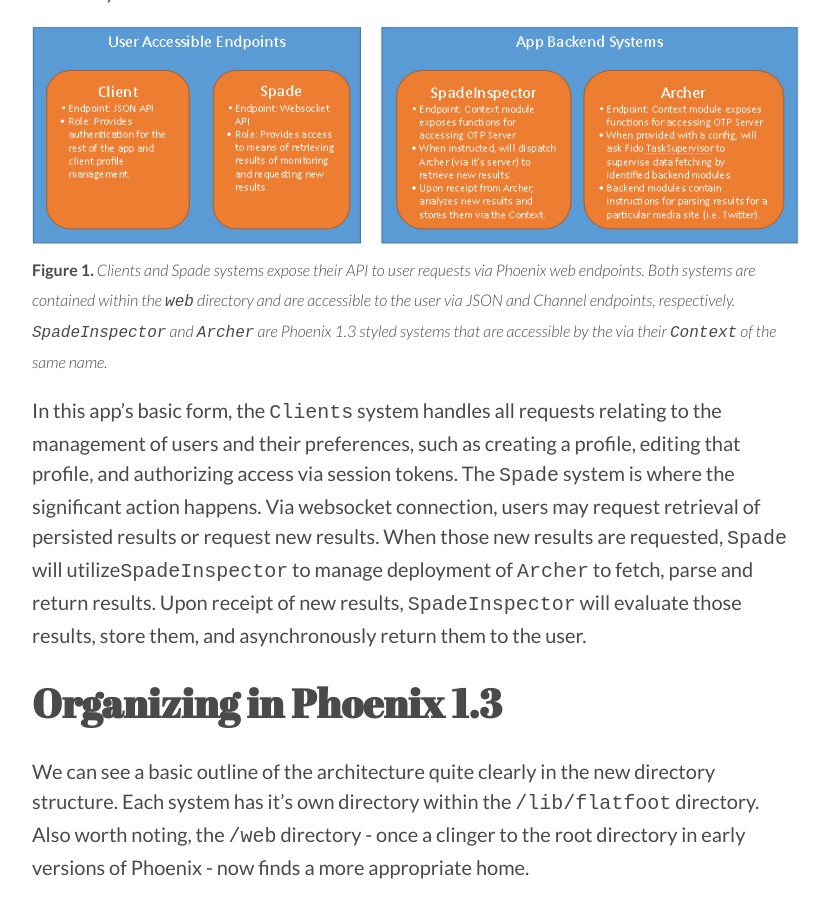
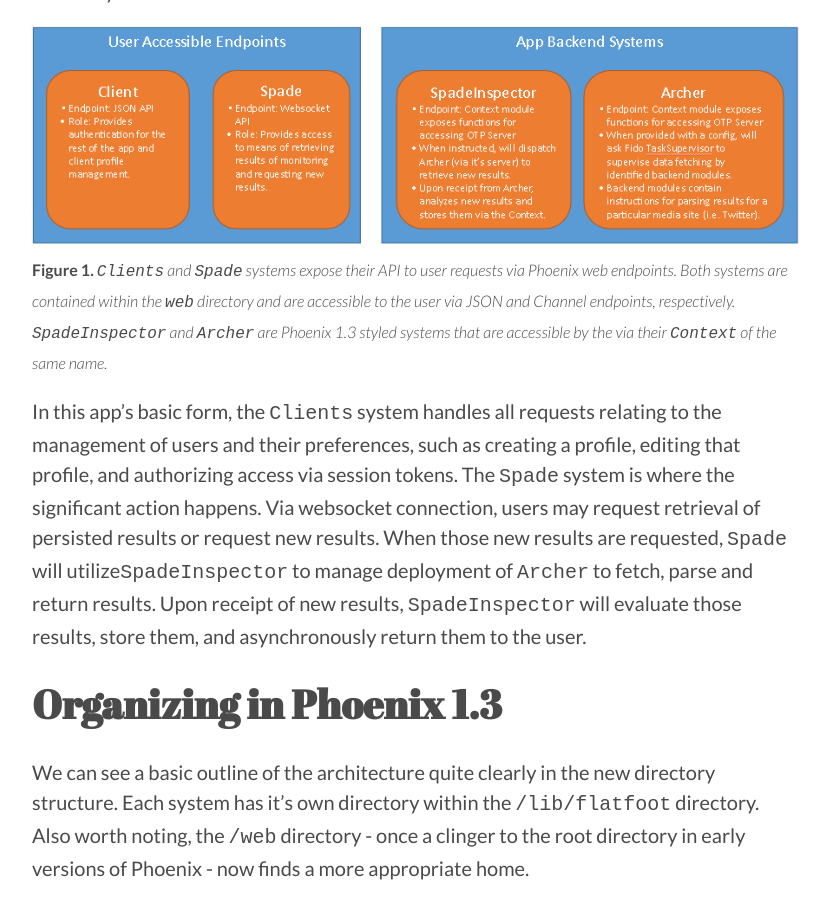
Before and after one commit to davelively14/portfolio-kami, a Jekyll site: the page built from _posts/2017-06-26-capstone-pt-1.md, in a window 1280 px wide and 900 px high, scrolled down 3147 px. Shown: the whole window, without its empty margins (224-1054 px from the left). Built offline with Jekyll 4.4.1, drawn with Linux system fonts in a browser that asks for light colours; nearby versions of some CDN libraries.

Commit message:
Fixed formatting error

```diff
--- a/_posts/2017-06-26-capstone-pt-1.md
+++ b/_posts/2017-06-26-capstone-pt-1.md
@@ -39,7 +39,7 @@ At its core, Phoenix 1.3 provides a forcing mechanism to design with intent. You
 A quick note on the nomenclature I chose. In keeping with the mythical bird theme that is Phoenix, I named my systems after characters from the classic 1941 film, [The Maltese Falcon](https://en.wikipedia.org/wiki/The_Maltese_Falcon_(1941_film)). The relevant part of the premise is rather simple: The **Client** approaches Sam **Spade** with an interesting case. Spade takes the case and dispatches his partner, Miles **Archer**, to gather information on the quarry, but ultimately it's up to Spade to solve the mystery. Fortunately, we made a few improvements on the movie, so if/when Archer dies, he’ll be seamlessly revived and put back into action thanks to Elixir’s awesome reliability.
 
 ![Figure 1](/img/capstone/overview.png)
-<small>**Figure 1.** *Clients and Spade systems expose their API to user requests via Phoenix web endpoints. Both systems are contained within the `web` directory and are accessible to the user via JSON and Channel endpoints, respectively. `SpadeInspector` and `Archer` are Phoenix 1.3 styled systems that are accessible by the via their `Context` of the same name.*</small>
+<small>**Figure 1.** *`Clients` and `Spade` systems expose their API to user requests via Phoenix web endpoints. Both systems are contained within the `web` directory and are accessible to the user via JSON and Channel endpoints, respectively. `SpadeInspector` and `Archer` are Phoenix 1.3 styled systems that are accessible by the via their `Context` of the same name.*</small>
 
 In this app’s basic form, the `Clients` system handles all requests relating to the management of users and their preferences, such as creating a profile, editing that profile, and authorizing access via session tokens. The `Spade` system is where the significant action happens. Via websocket connection, users may request retrieval of persisted results or request new results. When those new results are requested, `Spade` will utilize`SpadeInspector` to manage deployment of `Archer` to fetch, parse and return results. Upon receipt of new results, `SpadeInspector` will evaluate those results, store them, and asynchronously return them to the user.
 
```
